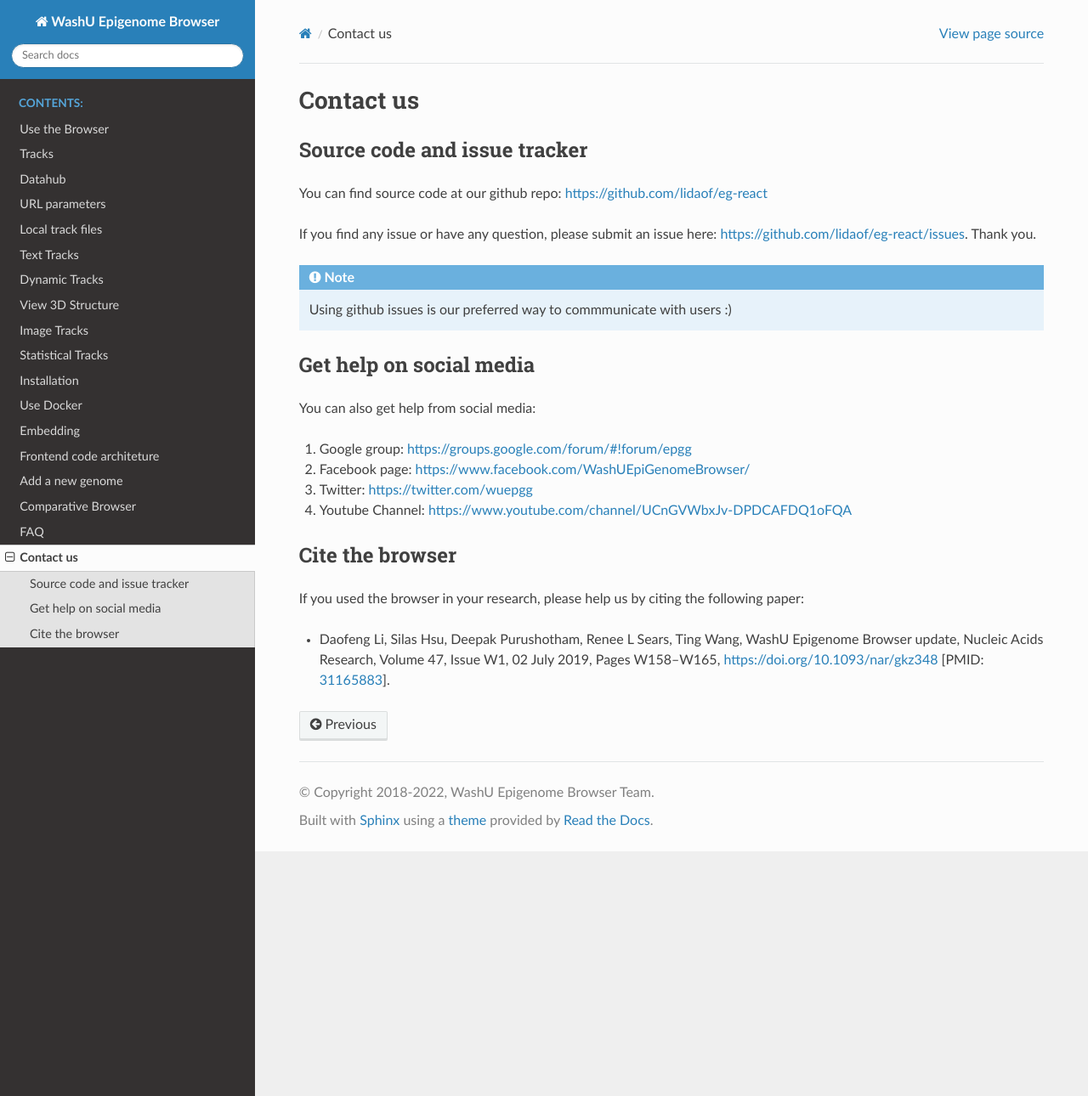
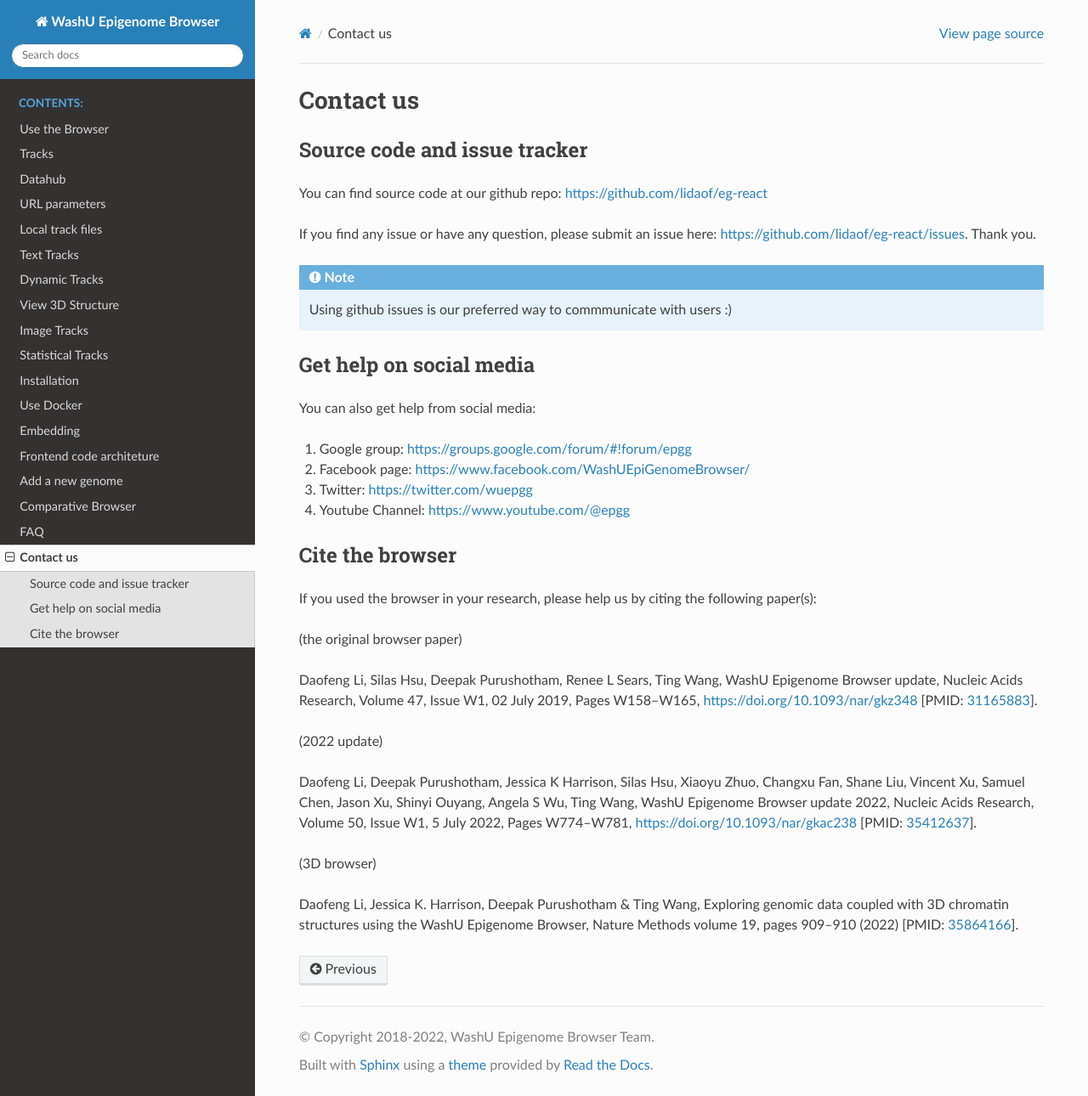
Before and after one commit to lidaof/eg-docs, a Sphinx documentation site: the page built from docs/contact.rst, in a window 1280 px wide and 1290 px high. Shown: the whole window at 85% size. Built offline with Sphinx 7.4.7 and the Read the Docs theme 2.0.0, drawn with Linux system fonts in a browser that asks for light colours.

Commit message:
update citation

```diff
--- a/docs/contact.rst
+++ b/docs/contact.rst
@@ -20,13 +20,27 @@
 #. Google group: https://groups.google.com/forum/#!forum/epgg
 #. Facebook page: https://www.facebook.com/WashUEpiGenomeBrowser/
 #. Twitter: https://twitter.com/wuepgg
-#. Youtube Channel: https://www.youtube.com/channel/UCnGVWbxJv-DPDCAFDQ1oFQA
+#. Youtube Channel: https://www.youtube.com/@epgg
 
 Cite the browser
 ----------------
 
-If you used the browser in your research, please help us by citing the following paper:
+If you used the browser in your research, please help us by citing the following paper(s):
 
-* Daofeng Li, Silas Hsu, Deepak Purushotham, Renee L Sears, Ting Wang, WashU Epigenome Browser update, Nucleic Acids Research, Volume 47, Issue W1, 02 July 2019, Pages W158–W165, https://doi.org/10.1093/nar/gkz348 [PMID: 31165883_].
+(the original browser paper)
 
-.. _31165883: https://www.ncbi.nlm.nih.gov/pubmed/31165883
+Daofeng Li, Silas Hsu, Deepak Purushotham, Renee L Sears, Ting Wang, WashU Epigenome Browser update, Nucleic Acids Research, Volume 47, Issue W1, 02 July 2019, Pages W158–W165, https://doi.org/10.1093/nar/gkz348 [PMID: 31165883_].
+
+.. _31165883: https://pubmed.ncbi.nlm.nih.gov/31165883/
+
+(2022 update)
+
+Daofeng Li, Deepak Purushotham, Jessica K Harrison, Silas Hsu, Xiaoyu Zhuo, Changxu Fan, Shane Liu, Vincent Xu, Samuel Chen, Jason Xu, Shinyi Ouyang, Angela S Wu, Ting Wang, WashU Epigenome Browser update 2022, Nucleic Acids Research, Volume 50, Issue W1, 5 July 2022, Pages W774–W781, https://doi.org/10.1093/nar/gkac238 [PMID: 35412637_].
+
+.. _35412637: https://pubmed.ncbi.nlm.nih.gov/35412637/
+
+(3D browser)
+
+Daofeng Li, Jessica K. Harrison, Deepak Purushotham & Ting Wang, Exploring genomic data coupled with 3D chromatin structures using the WashU Epigenome Browser, Nature Methods volume 19, pages 909–910 (2022) [PMID: 35864166_].
+
+.. _35864166: https://pubmed.ncbi.nlm.nih.gov/35864166/
```
